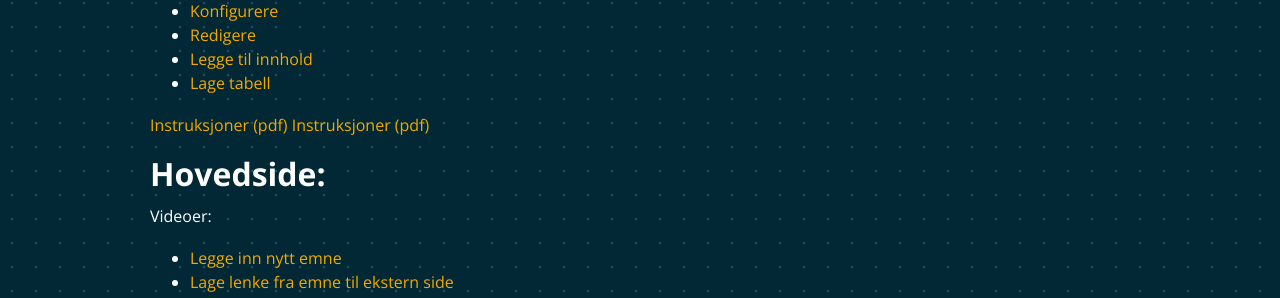
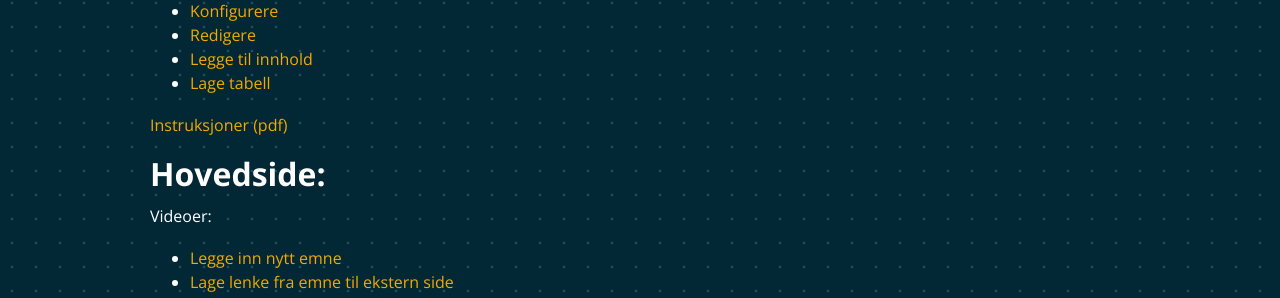
Before and after one commit to uit-econ/uit-econ.github.io, a Jekyll site: the page built from github-ressurser.md, in a window 1280 px wide. Shown: the part 321-619 px from the top of the page. Built offline with Jekyll 4.4.1, drawn with Linux system fonts in a browser that asks for light colours; our own code applies the rules of GitHub Pages for plain Markdown files.

Commit message:
Update github-ressurser.md

```diff
--- a/github-ressurser.md
+++ b/github-ressurser.md
@@ -12,7 +12,7 @@ Videoer:
 * [Legge til innhold](https://titlon.uit.no/hht/git-res/es/video/4.mp4)
 * [Lage tabell](https://titlon.uit.no/hht/git-res/es/video/5.mp4)
 
-<a href="https://titlon.uit.no/hht/git-res/es/emneside.pdf" target="_blank">Instruksjoner (pdf)</a>
+
 [Instruksjoner (pdf)](https://titlon.uit.no/hht/git-res/es/emneside.pdf){:target="blank"}
 
 
```
